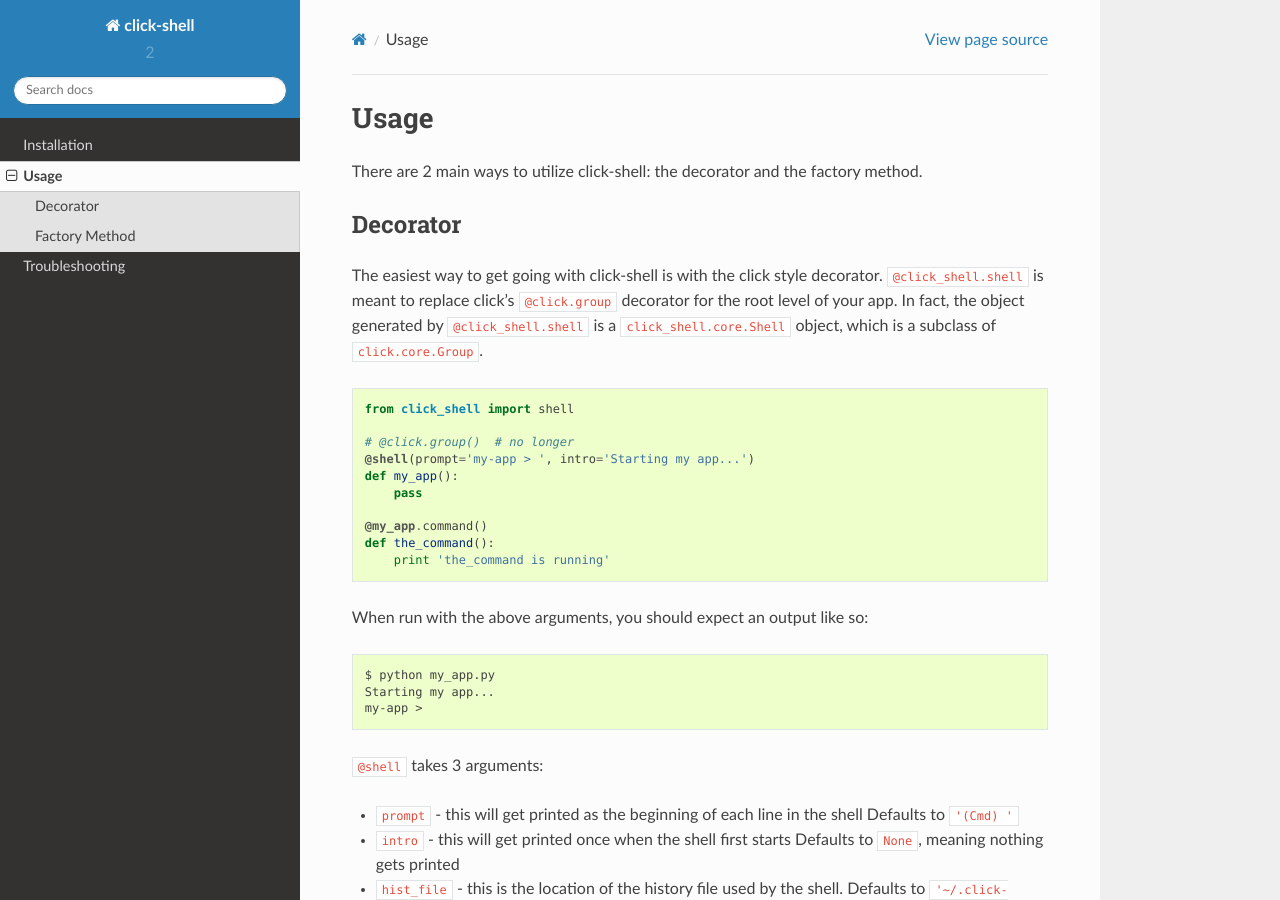
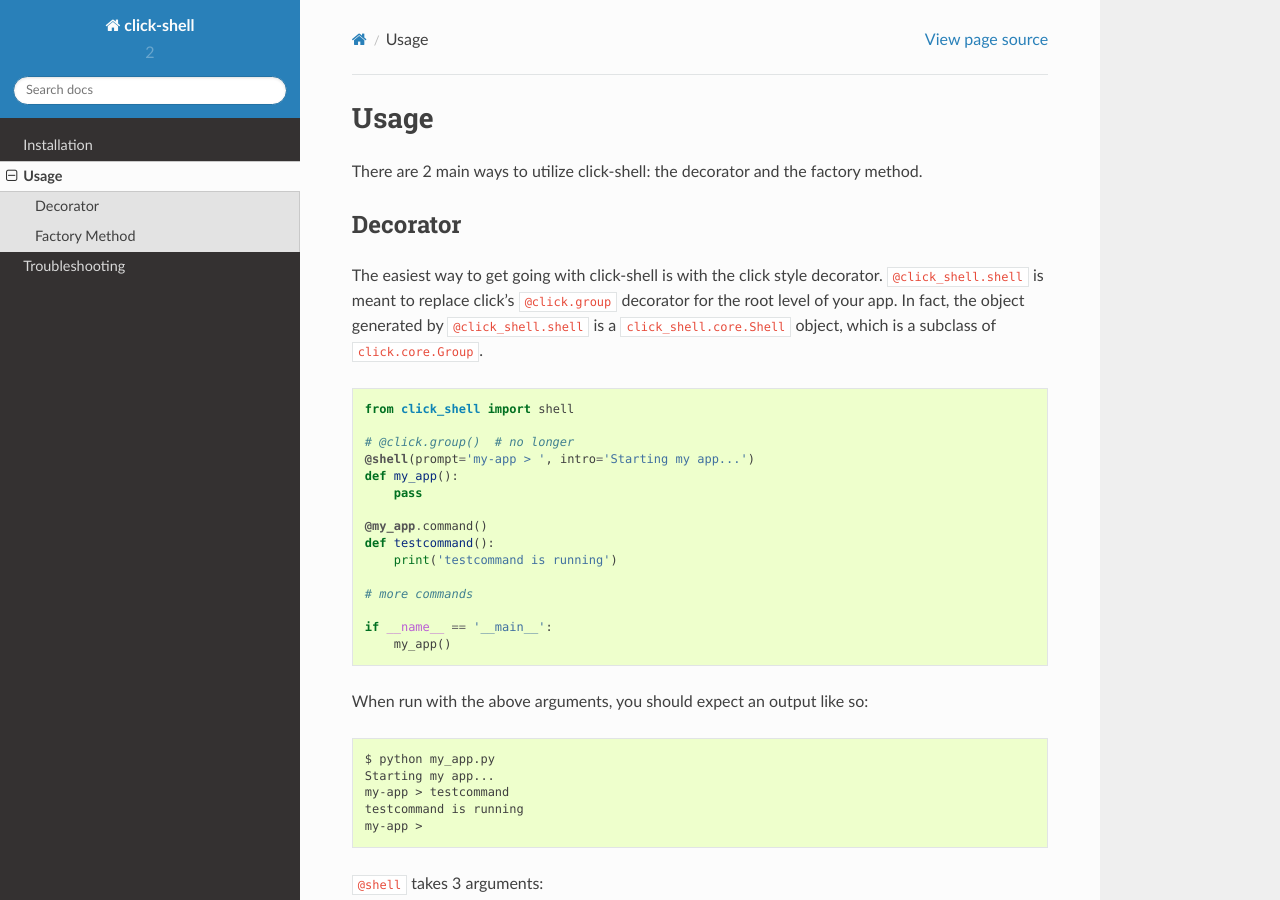
Before and after one commit to clarkperkins/click-shell, a Sphinx documentation site: the page built from docs/usage.rst, in a window 1280 px wide and 900 px high. Built offline with Sphinx 7.4.7 and the Read the Docs theme 2.0.0, drawn with Linux system fonts in a browser that asks for light colours.

```diff
--- a/docs/usage.rst
+++ b/docs/usage.rst
@@ -21,8 +21,13 @@ of your app.  In fact, the object generated by ``@click_shell.shell`` is a
         pass
 
     @my_app.command()
-    def the_command():
-        print 'the_command is running'
+    def testcommand():
+        print('testcommand is running')
+
+    # more commands
+
+    if __name__ == '__main__':
+        my_app()
 
 
 When run with the above arguments, you should expect an output like so:
@@ -31,6 +36,8 @@ When run with the above arguments, you should expect an output like so:
 
     $ python my_app.py
     Starting my app...
+    my-app > testcommand
+    testcommand is running
     my-app >
 
 
```
Also changed, not shown: README.rst (+8 -3 lines).
